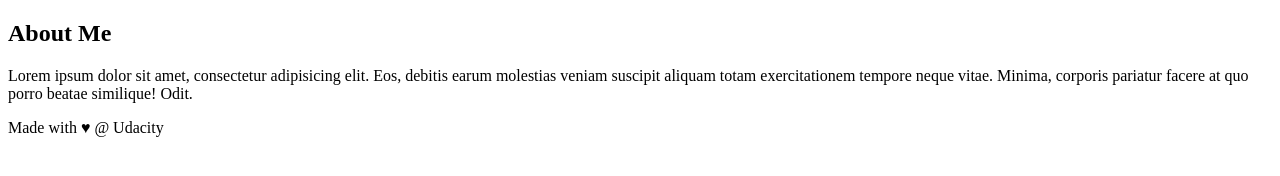
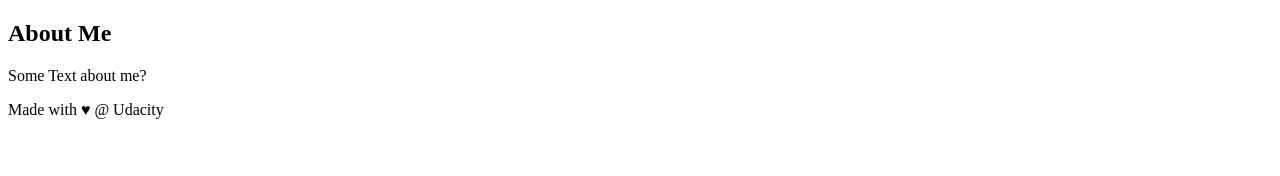
Before and after one commit to christof-mueller/my-travel-plans, a plain HTML site: page index.html in a window 1280 px wide. Drawn offline with Linux system fonts and the light colour scheme.

Commit message:
more about me

```diff
--- a/index.html
+++ b/index.html
@@ -19,7 +19,7 @@
 	<aside>
 		<h2>About Me</h2>
 
-		<p>Lorem ipsum dolor sit amet, consectetur adipisicing elit. Eos, debitis earum molestias veniam suscipit aliquam totam exercitationem tempore neque vitae. Minima, corporis pariatur facere at quo porro beatae similique! Odit.</p>
+		<p>Some Text about me?</p>
 	</aside>
 	<!-- end of new content -->
 
```
